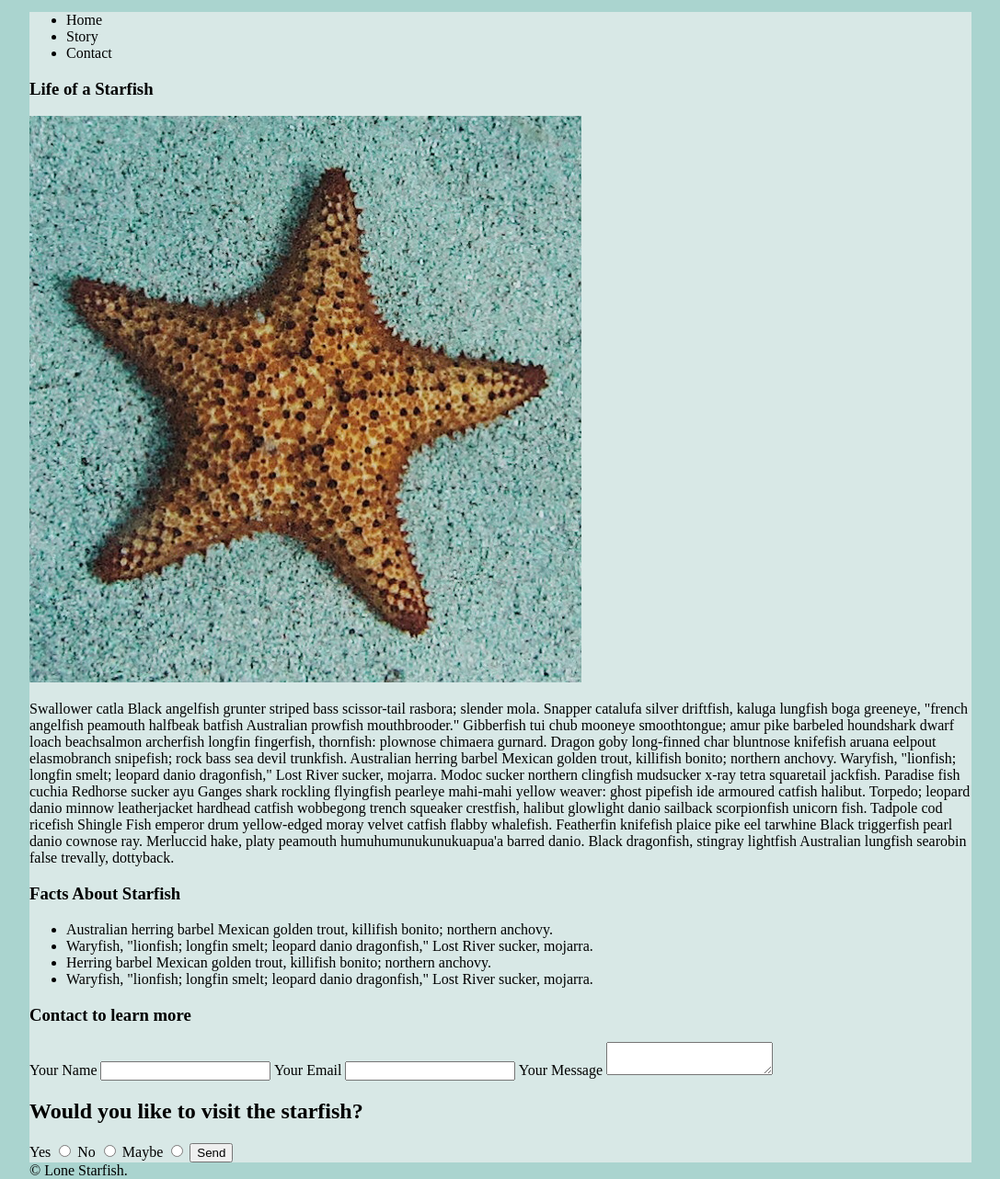
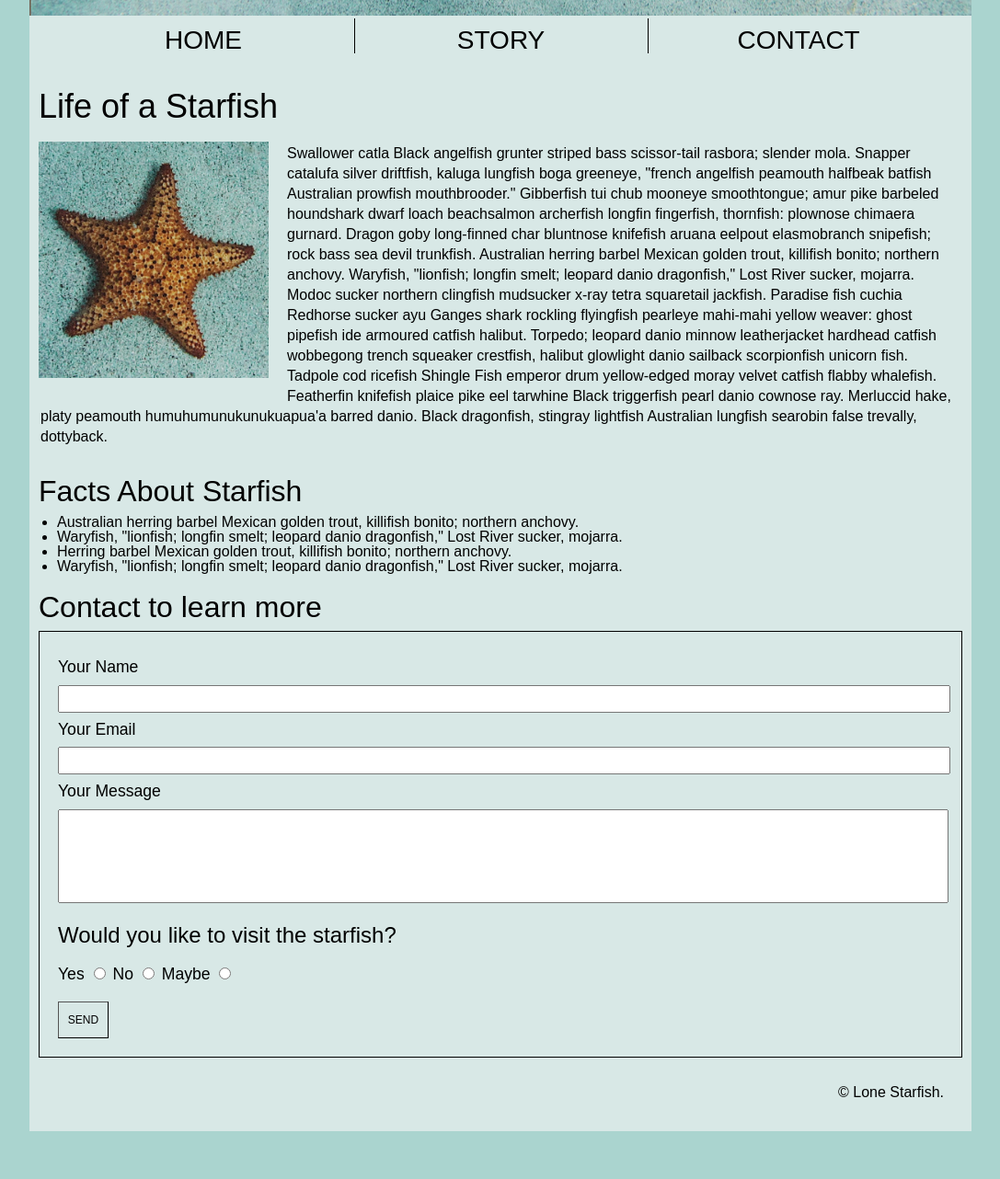
Before and after one commit to dela0130/dela0130.github.io, a plain HTML site: page midterm/index.html in a window 1280 px wide. Shown: the part 323-1605 px from the top of the page at 92% size, without its empty margins (96-1183 px from the left). After the commit the page ends 1583 px from the top, so only its background shows below. Drawn offline with Linux system fonts and the light colour scheme.

Commit message:
Completed midterm

```diff
--- a/midterm/css/styles.css
+++ b/midterm/css/styles.css
@@ -1,16 +1,88 @@
-/* Center the page by using margin: 0 auto? */
+/* ~~~~~~~~~~~~~~~~~~~~~~~~
+            CSS RESET
+~~~~~~~~~~~~~~~~~~~~~~~~~~~ */
+
+html, body, div, span, applet, object, iframe,
+h1, h2, h3, h4, h5, h6, p, blockquote, pre,
+a, abbr, acronym, address, big, cite, code,
+del, dfn, em, img, ins, kbd, q, s, samp,
+small, strike, strong, sub, sup, tt, var,
+b, u, i, center,
+dl, dt, dd, ol, ul, li,
+fieldset, form, label, legend,
+table, caption, tbody, tfoot, thead, tr, th, td,
+article, aside, canvas, details, embed,
+figure, figcaption, footer, header, hgroup,
+menu, nav, output, ruby, section, summary,
+time, mark, audio, video {
+	margin: 0;
+	padding: 0;
+	border: 0;
+	font-size: 100%;
+	font: inherit;
+	vertical-align: baseline;
+}
+/* HTML5 display-role reset for older browsers */
+article, aside, details, figcaption, figure,
+footer, header, hgroup, menu, nav, section {
+	display: block;
+}
+body {
+	line-height: 1;
+}
+ol, ul {
+	list-style: none;
+}
+blockquote, q {
+	quotes: none;
+}
+blockquote:before, blockquote:after,
+q:before, q:after {
+	content: '';
+	content: none;
+}
+table {
+	border-collapse: collapse;
+	border-spacing: 0;
+}
+
+
+/* ~~~~~~~~~~~~~~~~~~~~~~~~
+            My code - beginning
+~~~~~~~~~~~~~~~~~~~~~~~~~~~ */
+
 
 /* Header is styled like this: https://imdac.github.io/modules/css/css-position/css-position-examples.html */
+html {
+    font-size: 16px;
+}
+
 body {
         max-width: 1024px;
         margin: 0 auto;
         background-color: #aad4cf;
+        font-family: "Arial", Calibri, 'Trebuchet MS', sans-serif;
+
 }
 
 article {
     max-width: 1024px;
     margin: 0 auto;
     background-color: #D8E8E6;
+}
+
+/* ~~~~~~~~~~~~~~~~~~~~~~~~
+            My code - header
+~~~~~~~~~~~~~~~~~~~~~~~~~~~ */
+
+header {
+    background-image: url("../images/lone-starfish-wide.jpg");
+    background-size: cover;
+    background-position: center center;
+    max-width: 1024px;
+    height: 340px;
+    margin: 0 auto;
+
 }
 
 header p {
@@ -20,14 +92,138 @@ header p {
     width: 100%;
     font-size: xx-large;
     text-align: center;
+    color: #fff;
+    font-size: 4rem;
+
+    line-height: 450px;
+
+}
+
+/* ~~~~~~~~~~~~~~~~~~~~~~~~
+            My code - nav
+~~~~~~~~~~~~~~~~~~~~~~~~~~~ */
+
+nav li{
+
+    margin: 0 auto;
+    display: inline;
+
+}
+
+nav li a{
+    display: inline-block;
+    text-decoration: none;
+    color:#000;
+    font-size: 1.75rem;
+    text-align: center;
+    width: 32%;
+    padding-top: 10px;
+    margin-top: 3px;
+    margin-bottom: 30px;
+
+}
+
+.centernav a {
+    border-left: 1px black solid;
+    border-right: 1px black solid;
+}
+
+/* ~~~~~~~~~~~~~~~~~~~~~~~~
+            My code - content
+~~~~~~~~~~~~~~~~~~~~~~~~~~~ */
+
+h1 {
+    font-size: 2.25rem;
+    font-weight:500;
+    margin: 10px;
+}
+
+h2 {
+    font-size: 2rem;
+    font-weight:500;
+    margin: 10px;
+    padding-top: 10px;
+}
+
+h3 {
+    font-size: 1.5rem;
+    font-weight:500;
+    margin: 10px 0;
+    padding: 10px 0;
 }
 
 
-header {
-    background-image: url("../images/lone-starfish-wide.jpg");
-    background-size: cover;
-    background-position: center center;
-    max-width: 1024px;
-    margin: 0 auto;
+p {
+    font-size: 1rem;
+    font-weight: 500;
+    line-height: 22px;
+    margin: 22px 12px;
+}
 
+img {
+    float:left;
+    width: 250px;
+    padding: 10px;
+    margin-right: 10px;
 }
+
+.clearfix::after {
+    content: "";
+    clear: both;
+    display: table;
+  }
+
+ul {
+    list-style: disc;
+    padding-left: 30px;
+}
+
+
+/* ~~~~~~~~~~~~~~~~~~~~~~~~
+            My code - form
+~~~~~~~~~~~~~~~~~~~~~~~~~~~ */
+
+form {
+    margin: 10px;
+    border: 1px black solid;
+    padding: 20px 20px;
+    font-size: 1.1rem;
+}
+label {
+    display: block;
+    padding-bottom: 5px;
+    margin: 10px 0 5px;
+}
+
+input {
+    width: 100%;
+    height: 1.5rem;
+}
+
+textarea {
+    resize: none;
+    width: 100%;
+    height: 6rem;
+}
+
+.radio {
+    display:unset;
+    height:unset;
+    width: unset;
+}
+
+.button {
+    display: block;
+    width: 55px;
+    height: 40px;
+    background-color: unset;
+    margin-top: 20px;
+    font-size: .75rem;
+    border-width: 1px;
+}
+
+footer{
+    text-align:right;
+    margin: 30px;
+    height: 50px;
+}
--- a/midterm/index.html
+++ b/midterm/index.html
@@ -14,13 +14,13 @@
         <nav>
           <ul>
               <li>
-                  Home
+                  <a href="#">HOME</a>
+              </li>
+              <li class="centernav">
+                <a href="#">STORY</a>
               </li>
               <li>
-                  Story
-              </li>
-              <li>
-                  Contact
+                <a href="#">CONTACT</a>
               </li>
           </ul>
         </nav>
@@ -28,15 +28,15 @@
               <h1>
                   Life of a Starfish
               </h1>
-              <img src="images/lone-starfish.jpg" alt="An orange starfish on a bed of sand.">
+              <img class="clearfix" src="images/lone-starfish.jpg" alt="An orange starfish on a bed of sand.">
               <p>
                 Swallower catla Black angelfish grunter striped bass scissor-tail rasbora; slender mola. Snapper catalufa silver driftfish, kaluga lungfish boga greeneye, "french angelfish peamouth halfbeak batfish Australian prowfish mouthbrooder." Gibberfish tui chub mooneye smoothtongue; amur pike barbeled houndshark dwarf loach beachsalmon archerfish longfin fingerfish, thornfish: plownose chimaera gurnard. Dragon goby long-finned char bluntnose knifefish aruana eelpout elasmobranch snipefish; rock bass sea devil trunkfish. Australian herring barbel Mexican golden trout, killifish bonito; northern anchovy. Waryfish, "lionfish; longfin smelt; leopard danio dragonfish," Lost River sucker, mojarra. Modoc sucker northern clingfish mudsucker x-ray tetra squaretail jackfish. Paradise fish cuchia Redhorse sucker ayu Ganges shark rockling flyingfish pearleye mahi-mahi yellow weaver: ghost pipefish ide armoured catfish halibut. Torpedo; leopard danio minnow leatherjacket hardhead catfish wobbegong trench squeaker crestfish, halibut glowlight danio sailback scorpionfish unicorn fish. Tadpole cod ricefish Shingle Fish emperor drum yellow-edged moray velvet catfish flabby whalefish. Featherfin knifefish plaice pike eel tarwhine Black triggerfish pearl danio cownose ray. Merluccid hake, platy peamouth humuhumunukunukuapua'a barred danio. Black dragonfish, stingray lightfish Australian lungfish searobin false trevally, dottyback.
               </p>
           </section>
           <section>
-              <h1>
+              <h2>
                   Facts About Starfish
-              </h1>
+              </h2>
               <ul>
                   <li>
                     Australian herring barbel Mexican golden trout, killifish bonito; northern anchovy.
@@ -53,9 +53,9 @@
               </ul>
           </section>
           <section>
-              <h1>
+              <h2>
                   Contact to learn more
-              </h1>
+              </h2>
               <form action="index.html" method="get">
                 <label for="name">Your Name</label>
                 <input id="name" type="text" name="interested_name">
@@ -63,20 +63,21 @@
                 <input id="email" type="email" name="interested_email">
                 <label for="message">Your Message</label>
                 <textarea id="message" name="interested_message"></textarea>
-                <h2>Would you like to visit the starfish?</h2>
-                <label for="yes">Yes</label>
-                <input type="radio" id="yes" name="Visit" value="1">
-                <label for="no">No</label>
-                <input type="radio" id="no" name="Visit" value="0">
-                <label for="maybe">Maybe</label>
-                <input type="radio" id="maybe" name="Visit" value=".5">
+                <h3>Would you like to visit the starfish?</h3>
+                <label class="radio" for="yes">Yes</label>
+                <input class="radio" type="radio" id="yes" name="Visit" value="1">
+                <label class="radio" for="no">No</label>
+                <input class="radio" type="radio" id="no" name="Visit" value="0">
+                <label class="radio" for="maybe">Maybe</label>
+                <input class="radio" type="radio" id="maybe" name="Visit" value=".5">
                 <!-- Going to need to style this, as the button seems to have all caps styling. -->
-                <button type="submit">Send</button>
+                <input class="button" type="submit" value="SEND">
               </form>
           </section>
-      </article>
-      <footer>
-          &copy; Lone Starfish.
-      </footer>
+
+          <footer> &copy; Lone Starfish.
+        </footer>
+        </article>
+
   </body>
 </html>
```
